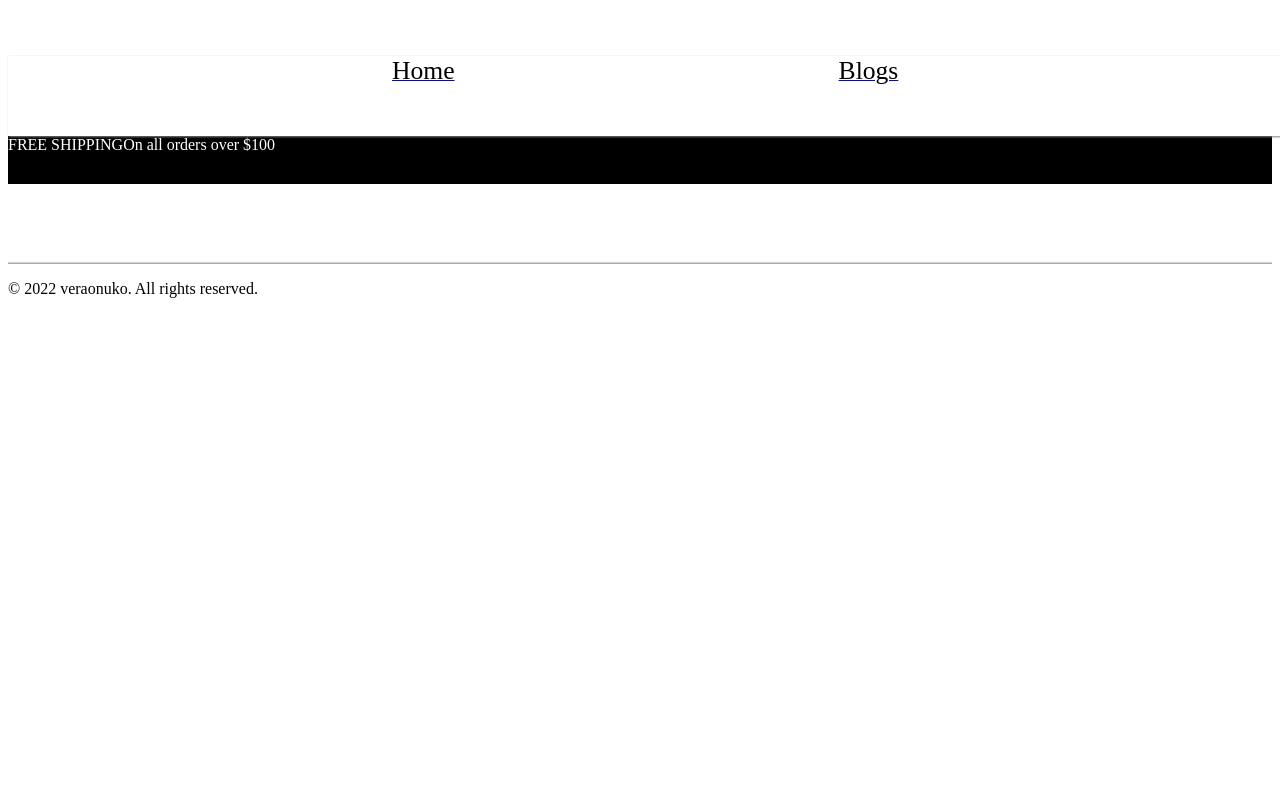
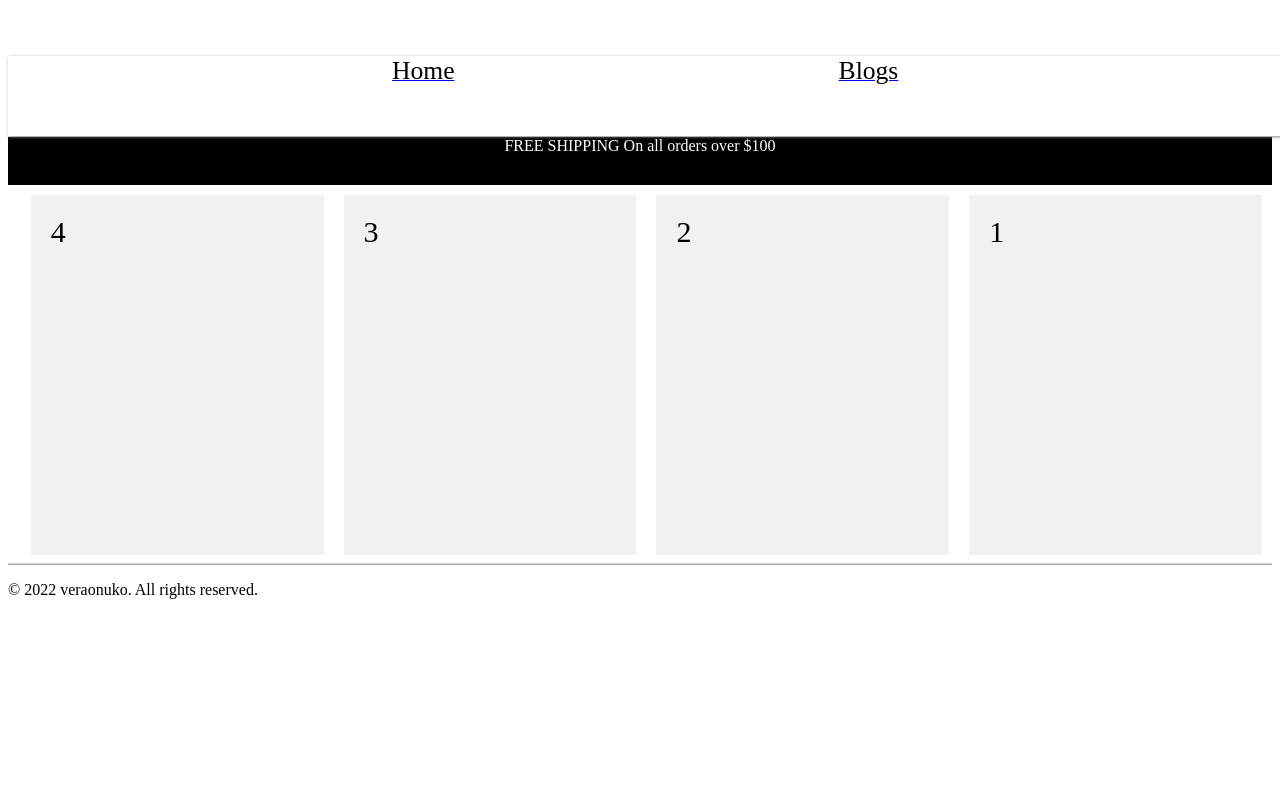
Before and after one commit to Vera25-O/clothline, a React (Create React App) app in the folder my-app/: page /fashion in a window 1280 px wide. Shown: the top 800 px of the page. Built offline with nearby package versions, Linux system fonts and the light colour scheme.

Commit message:
edited Fashion.js

```diff
--- a/my-app/src/Components/Fashion.js
+++ b/my-app/src/Components/Fashion.js
@@ -4,7 +4,13 @@
 function Fashion() {
   return (
 <div classname="fashion">
+<div class="flex-container">
+  <div>1</div>
+  <div>2</div>
+  <div>3</div>
+  <div>4</div>
 
+</div>
 </div>
   );
 }
--- a/my-app/src/Components/Navbar.js
+++ b/my-app/src/Components/Navbar.js
@@ -7,7 +7,7 @@ function Navbar() {
 
   const changeBackground = () => {
     console.log(window.scrollY);
-    if (window.scrollY >= 66) {
+    if (window.scrollY >= 200) {
       setNavbar(true);
     } else {
       setNavbar(false);
--- a/my-app/src/Components/Navtwo.js
+++ b/my-app/src/Components/Navtwo.js
@@ -1,7 +1,7 @@
 function Navtwo() {
     return(
 <div className="navtwo">
-<p>FREE SHIPPINGOn all orders over $100</p>
+<p className="shipping">FREE SHIPPING On all orders over $100</p>
 </div>
     )
 };
--- a/my-app/src/index.css
+++ b/my-app/src/index.css
@@ -37,11 +37,11 @@ background-color: white;
   overflow: hidden;
   height: 10vh;
   width: 100%;
-  box-shadow: 1px 1px 2px grey;
+  box-shadow: 1px 1px 3px grey;
 }
 .navbar.active{
-  background: linear-gradient(90deg,rgb(248, 245, 248)0%,rgb(248, 245, 248)100%);
-
+  background: linear-gradient(0deg,rgb(248, 245, 248)0%,rgb(248, 245, 248)0%);
+  top: 0%;
 }
 h7{
   margin-left:30%;
@@ -54,8 +54,12 @@ h7{
   background-color:black;
   width:100%;
   height: 6vh;
-  margin-top: 10vh;
+  margin-top: 10.1vh;
   color: white;
+}
+.shipping{
+  text-align: center;
+  margin-top: 7vh;
 }
 .navone{
 
@@ -101,3 +105,19 @@ h5{
   width: 100%;
 
 }
+
+
+/* fashion css */
+.flex-container {
+  background-color: rgb(233, 208, 212);
+}
+
+.flex-container > div {
+  background-color: #f1f1f1;
+  margin: 10px;
+  padding: 20px;
+  font-size: 30px;
+  height: 40vh;
+  width: 20%;
+  float: right;
+}
```
